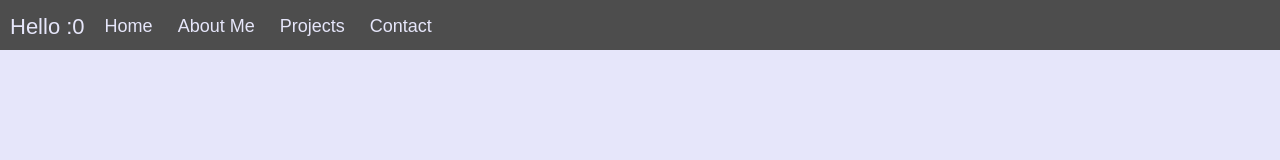
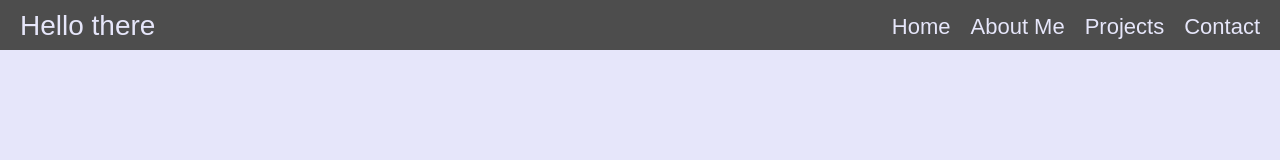
Before and after one commit to dangelapr/portfolio, a plain HTML site: page index.html in a window 1280 px wide. Drawn offline with nearby package versions, Linux system fonts and the light colour scheme.

Commit message:
Nav bar spacing touch ups

```diff
--- a/index.html
+++ b/index.html
@@ -17,14 +17,15 @@
 
     <title>Web Developer Portfolio</title>
 </head>
+
 <body>
 
     <!-- navigation bar -->
-    <div class="nav">
+    <nav class="nav"">
         <input type="checkbox" id="nav-check">
         <div class="nav-header">
           <div class="nav-title">
-            Hello :0
+            Hello there
           </div>
         </div>
         <div class="nav-btn">
@@ -35,13 +36,17 @@
           </label>
         </div>
 
-        <div class="nav-links">
-          <a href="#" target="_blank">Home</a>
-          <a href="#" target="_blank">About Me</a>
+        <ul class="nav-links">
+          <li class="nav-item"><a href="#" target="_blank">Home</a></li>
+          <li class="nav-item"><a href="#" target="_blank">About Me</a></li>
+          <li class="nav-item"><a href="#" target="_blank">Projects</a></li>
+          <li class="nav-item"><a href="#" target="_blank">Contact</a></li>
+
+          <!-- <a href="#" target="_blank">About Me</a>
           <a href="#" target="_blank">Projects</a>
-          <a href="#" target="_blank">Contact</a>
-        </div>
-      </div>
+          <a href="#" target="_blank">Contact</a> -->
+        </ul>
+    </nav>
 
 
 
--- a/styles/style.css
+++ b/styles/style.css
@@ -10,21 +10,28 @@ body {
 
 /* Navigation Bar start */
   .nav {
+    display: flex;
+    justify-content: space-between;
+    align-items: center;
     height: 50px;
     width: 100%;
     background-color: #4d4d4d;
     position: relative;
+    padding-right: 10px;
+    padding-left: 10px;
   }
 
   .nav > .nav-header {
     display: inline;
+    padding-bottom: 20px;
   }
 
   .nav > .nav-header > .nav-title {
-    display: inline-block;
-    font-size: 22px;
+    display: inline;
+    font-size: 28px;
+    justify-content: center;
     color: lavender;
-    padding: 10px;
+    padding: 0px 10px 13px 10px;
   }
 
   .nav > .nav-btn {
@@ -32,19 +39,19 @@ body {
   }
 
   .nav > .nav-links {
-    display: inline;
-    float: right;
-    font-size: 18px;
+    display: flex;
+    font-size: 22px;
+    list-style: none;
   }
 
-  .nav > .nav-links > a {
-    display: inline-block;
-    padding: 13px 10px 13px 10px;
+  .nav > .nav-links > .nav-item > a {
+    display: flex;
+    padding: 10px 10px 13px 10px;
+    color: lavender;
     text-decoration: none;
-    color: lavender;
   }
 
-  .nav > .nav-links > a:hover {
+  .nav > .nav-links > .nav-item:hover {
     background-color: rgba(0, 0, 0, 0.3);
   }
 
@@ -54,13 +61,13 @@ body {
 
   @media (max-width:600px) {
     .nav > .nav-btn {
-      display: inline-block;
+      display: flex;
       position: absolute;
       right: 0px;
       top: 0px;
     }
     .nav > .nav-btn > label {
-      display: inline-block;
+      display: inline;
       width: 50px;
       height: 50px;
       padding: 13px;
@@ -69,14 +76,14 @@ body {
       background-color: rgba(0, 0, 0, 0.3);
     }
     .nav > .nav-btn > label > span {
-      display: block;
+      display: flex;
       width: 25px;
       height: 10px;
       border-top: 2px solid #eee;
     }
     .nav > .nav-links {
       position: absolute;
-      display: block;
+      display: flex;
       width: 100%;
       background-color: #333;
       height: 0px;
@@ -86,7 +93,7 @@ body {
       left: 0px;
     }
     .nav > .nav-links > a {
-      display: block;
+      display: flex;
       width: 100%;
     }
     .nav > #nav-check:not(:checked) ~ .nav-links {
@@ -94,8 +101,9 @@ body {
     }
     .nav > #nav-check:checked ~ .nav-links {
       height: calc(60vh - 50px);
-      /* width: 75vh; */
+      width: 75vh;
       overflow-y: auto;
+      text-align: right;
     }
   }
 /* Navigation Bar end */
```
